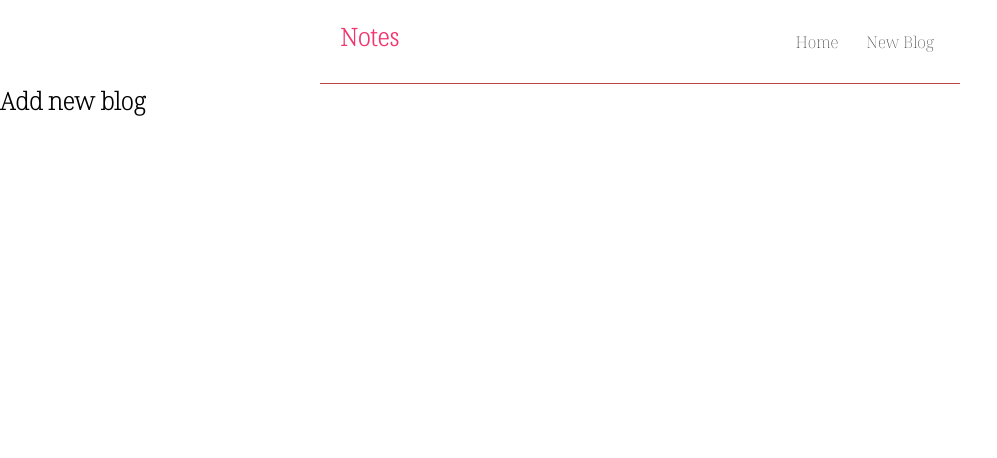
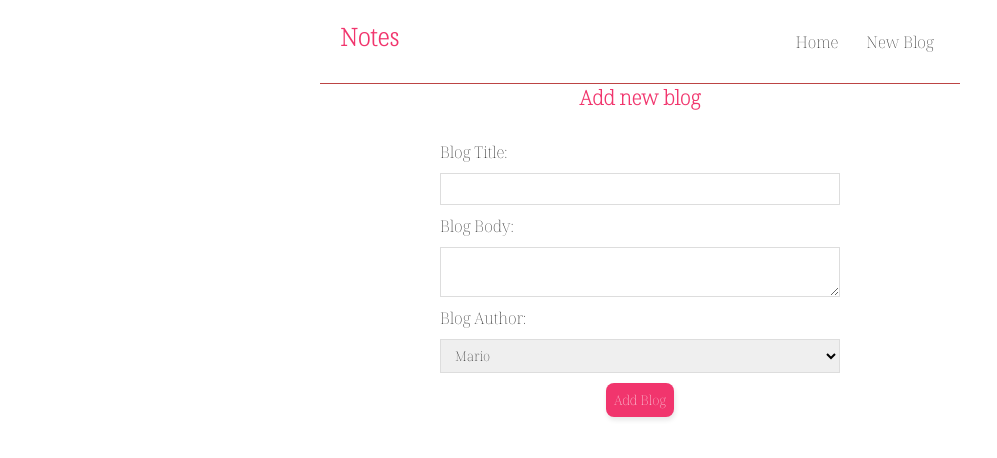
Before and after one commit to farid555/note-book-react, a React (Create React App) app: page /create in a window 1280 px wide. Shown: the top 458 px of the page, without its empty margins (0-997 px from the left). Built offline with nearby package versions, Linux system fonts and the light colour scheme; a web font is replaced by a local one.

Commit message:
adding form

```diff
--- a/src/components/Create.js
+++ b/src/components/Create.js
@@ -1,11 +1,38 @@
 import React from "react";
-import { Navigate } from "react-router-dom";
+// import { Navigate } from "react-router-dom";
+import { useState } from "react";
 
 const Create = () => {
   //   const navigator = Navigate();
+  const [title, setTitle] = useState("");
+  const [body, setBody] = useState("");
+  const [author, setAuthor] = useState("");
   return (
     <div className="create">
       <h2>Add new blog</h2>
+      <form>
+        <label>Blog Title:</label>
+        <input
+          type="text"
+          required
+          value={title}
+          onChange={(e) => setTitle(e.target.value)}
+        />
+        <label>Blog Body:</label>
+        <textarea
+          required
+          value={body}
+          onChange={(e) => setBody(e.target.value)}
+        ></textarea>
+        <label>Blog Author:</label>
+        <select value={author} onChange={(e) => setAuthor(e.target.value)}>
+          <option value="mario">Mario</option>
+          <option value="yoshi">Yoshi</option>
+        </select>
+        <button> Add Blog</button>
+        {console.log(title)}
+        {console.log(body)}
+      </form>
     </div>
   );
 };
--- a/src/index.css
+++ b/src/index.css
@@ -96,3 +96,43 @@
   padding: 8px;
   cursor: pointer;
 }
+
+/* create new blog form */
+
+.create {
+  max-width: 400px;
+  margin: 0 auto;
+  text-align: center;
+}
+
+.create label {
+  text-align: left;
+  display: block;
+}
+
+.create h2 {
+  font-size: 20px;
+  color: #f1356d;
+  margin-bottom: 30px;
+}
+
+.create input,
+.create select,
+.create textarea {
+  width: 100%;
+  padding: 6px 10px;
+  margin: 10px 0;
+  border: 1px solid #ddd;
+  box-sizing: border-box;
+  display: block;
+}
+
+.create button {
+  background-color: #f1356d;
+  color: rgb(255, 255, 255);
+  border: 0;
+  padding: 8px;
+  border-radius: 8px;
+  cursor: pointer;
+  box-shadow: 1px 3px 5px rgba(0, 0, 0, 0.1);
+}
```
